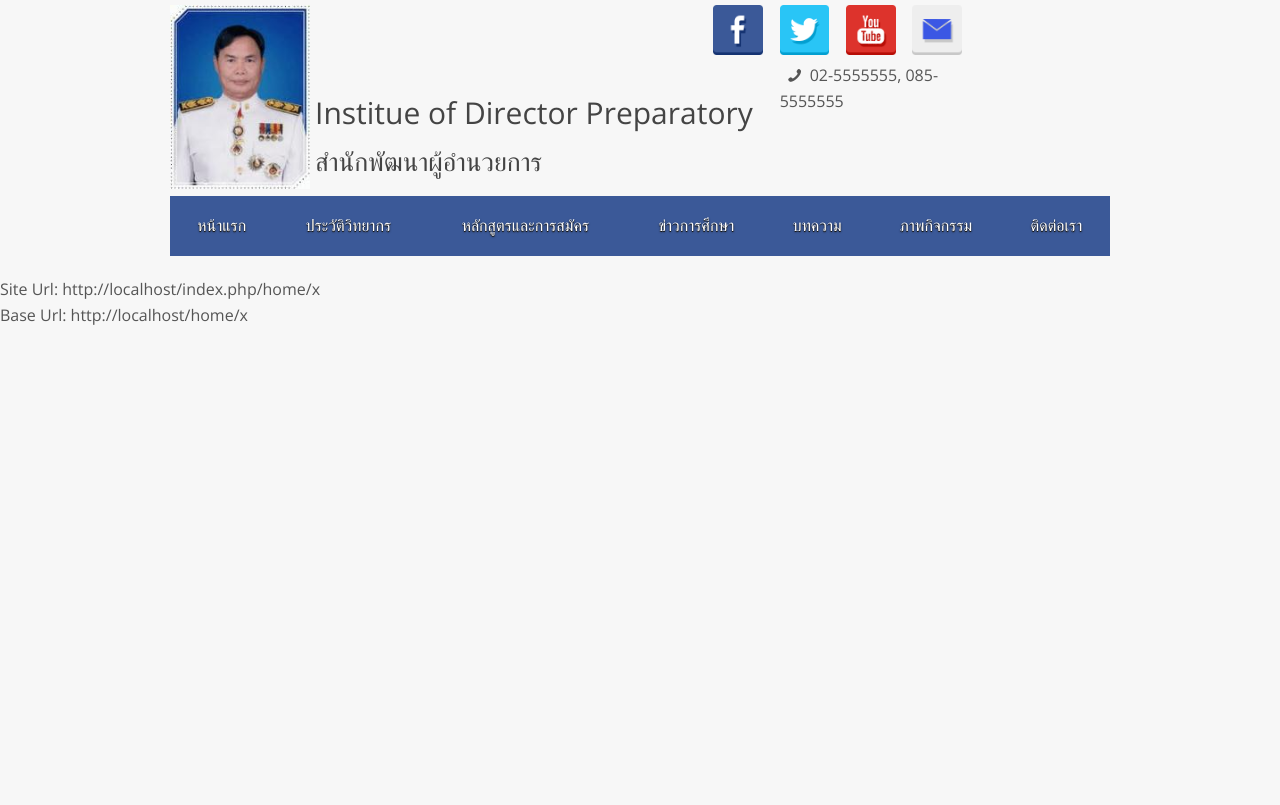
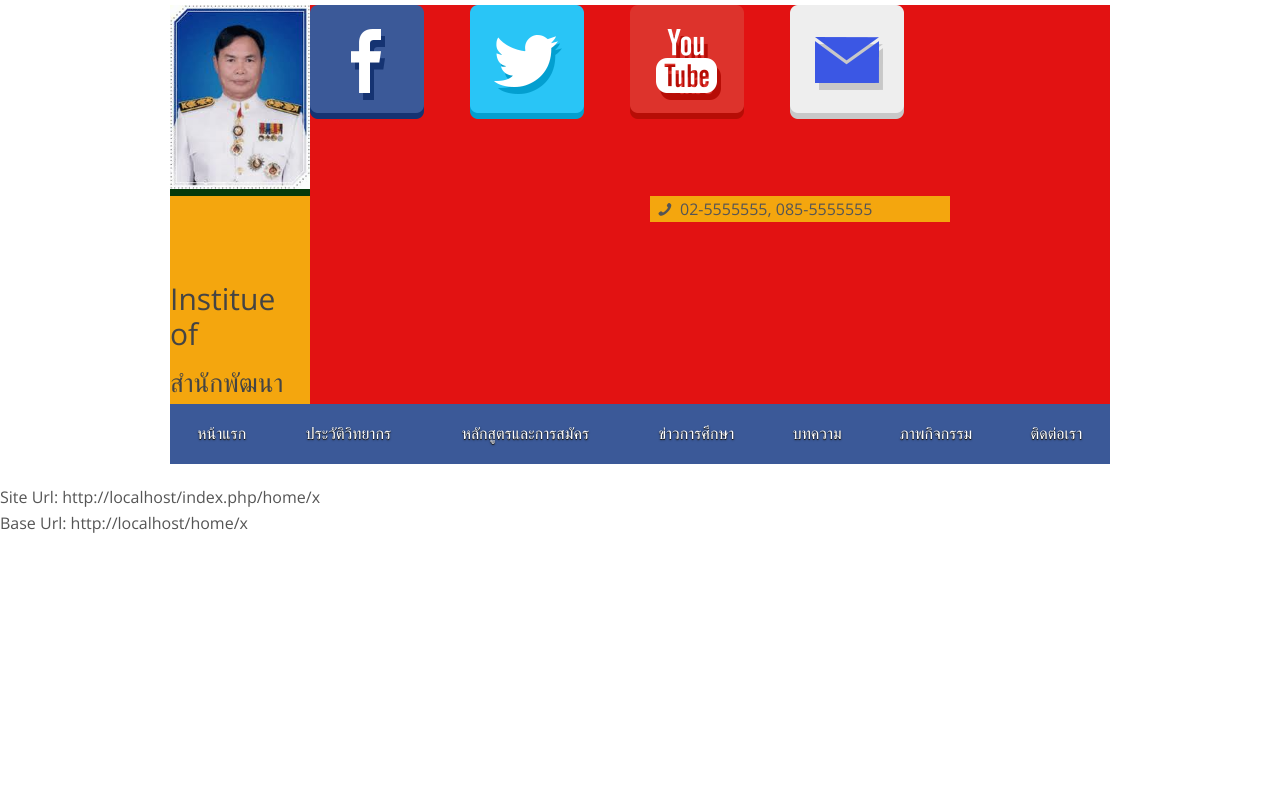
Before and after one commit to chawanan/tutor, a CodeIgniter app: page / in a window 1280 px wide. Run offline with CodeIgniter, Linux system fonts and the light colour scheme; some libraries are stand-ins or nearby versions.

Commit message:
Revert "A Update 29/08/2013 v01"
This reverts commit 4bb75f19d47407ac21670d76e8dc4ba7f0311b1c.

```diff
--- a/application/views/homeView.php
+++ b/application/views/homeView.php
@@ -4,19 +4,10 @@
     <head>
 
     </head>
-    <style>
-        .container {
-         background: #f7f7f7;
-         background-repeat:no-repeat;
-         background-position:right top;
-        /*margin-right:200px;*/
-        }
-    </style>
+
     <body>
-        <div>
-            Site Url: <?php echo site_url('home/x')?><br/>
-            Base Url: <?php echo base_url('home/x')?>
-        </div>
+        Site Url: <?php echo site_url('home/x')?><br/>
+        Base Url: <?php echo base_url('home/x')?>
     </body>
 
 </html>
--- a/application/views/template/header.php
+++ b/application/views/template/header.php
@@ -39,6 +39,8 @@
     <!-- <link rel="stylesheet" href="css/style.css"> -->
 
     <script src="js/libs/modernizr-2.6.2.min.js"></script>
+</head>
+
 <style>
    /* .btn,.drawer { margin-bottom:10px; }
     .drawer { text-align: center; }
@@ -55,11 +57,11 @@
     a.tooltip:hover {text-decoration:none;}
     a.tooltip span {
         z-index:10;display:none; padding:14px 20px;
-            margin-top:0px; margin-left:5px;
+        margin-top:-30px; margin-left:28px;
         width:240px; line-height:16px;
     }
     a.tooltip:hover span{
-            display:inline; position:fixed; color:#111;
+        display:inline; position:absolute; color:#111;
         border:1px solid #DCA; background:#fffAF0;}
 
     /*CSS3 extras*/
@@ -74,29 +76,28 @@
         box-shadow: 5px 5px 8px #CCC;
     }
 </style>
-</head>
 
-<body class="container">
+<body>
+<body>
 	<div class="row" style="margin-top: 5px; margin-bottom: 0px;">
-	    <div class="twelve columns" >
+	    <div class="twelve columns" style="background: #E21212">
 	        <div class="row">
-	            <div class="two columns" >
+	            <div class="two columns" style="background: #05390A">
                     <a href="#">
                         <img src="<?=base_url('img/director.jpg')?>"/>
                     </a>
                 </div>
-                <div class="ten columns" style="margin-left: 5px">
-                    <div class="row" >
-                        <div class=" push_six one columns">
+                <div class="row">
+                    <div class=" two columns">
                         <a href="#"><img src="<?=base_url('img/icon/fb.png')?>"/></a>
                     </div>
-                        <div class=" one columns">
+                    <div class=" two columns">
                         <a href="#"><img src="<?=base_url('img/icon/tw.png')?>"/></a>
                     </div>
-                        <div class=" one columns">
+                    <div class=" two columns">
                         <a href="#"><img src="<?=base_url('img/icon/yt.png')?>"/></a>
                     </div>
-                        <div class=" one columns">
+                    <div class=" two columns">
                         <a href="#" class="tooltip">
                             <img src="<?=base_url('img/icon/mail.png')?>" />
                             <span>
@@ -108,15 +109,14 @@
                         </a>
                     </div>
                 </div>
-                    <div class="row" >
-                        <div class="seven columns" >
-                            <br/>
-                            <h3>Institue of Director Preparatory</h3>
-                            <h4>สำนักพัฒนาผู้อำนวยการ</h4>
+                <div class="row">
+                    <div class="two columns" style="background: #F4A60E">
+                        <br/><br/><br/>
+                        <h3>Institue of </h3>
+                        <h4>สำนักพัฒนา</h4>
                     </div>
-                        <div class="three columns" >
+                    <div class="push_four four columns" style="background: #F4A60E">
                             <i class="icon-phone"></i><b>02-5555555, 085-5555555</b>
-                        </div>
                     </div>
                 </div>
 	        </div>
```
Also changed, not shown: img/director.jpg. Lines whose indentation alone changed are shown as unchanged.
